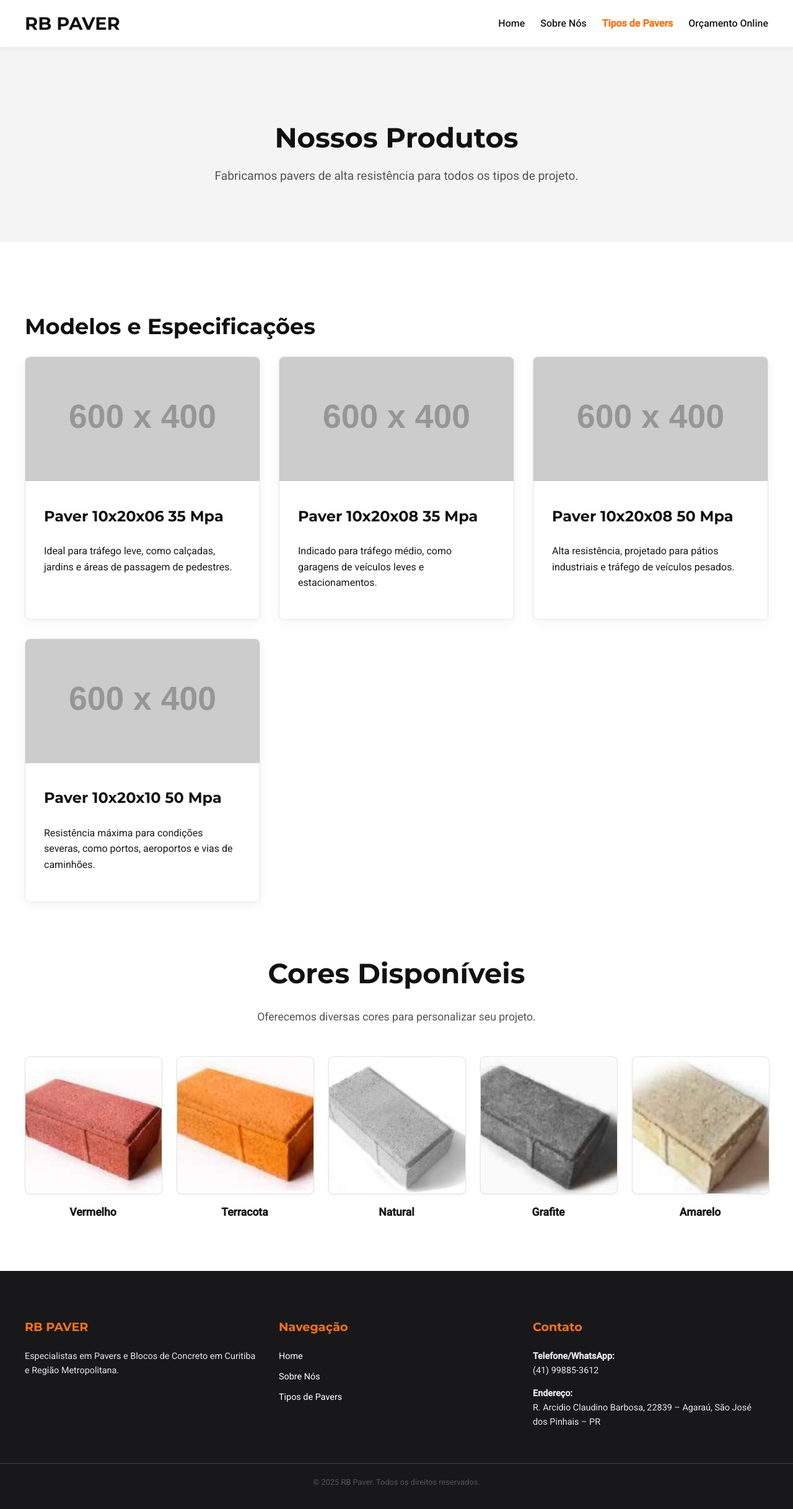
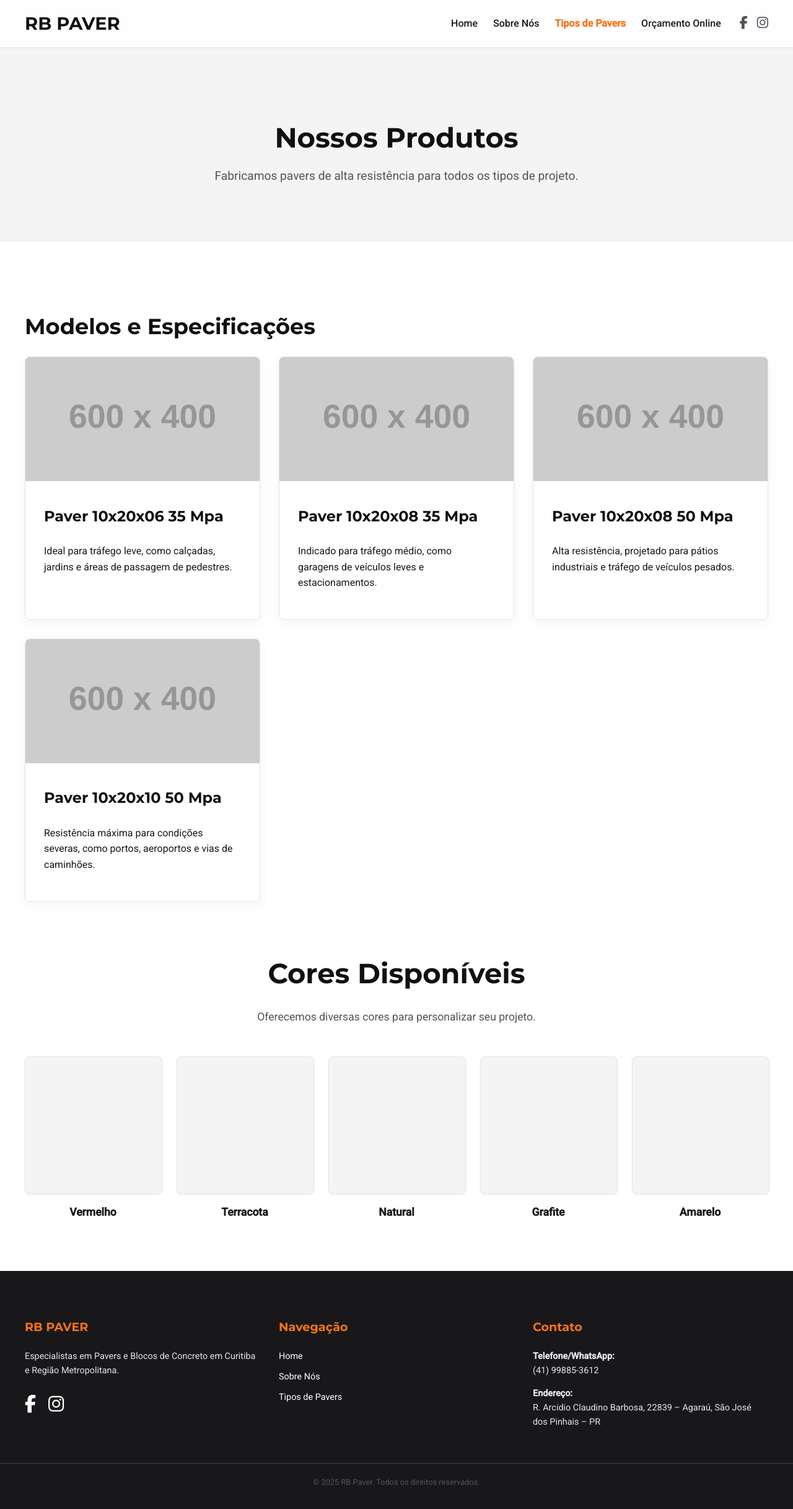
Before and after one commit to ThauanTavares/sitePaver, a plain HTML site: page tipos-de-pavers.html in a window 1280 px wide. Shown: the whole page at 62% size. Drawn offline with nearby package versions, Linux system fonts and the light colour scheme; placeholder pictures from the web are drawn by us.

Commit message:
icons insta face

```diff
--- a/style.css
+++ b/style.css
@@ -582,3 +582,45 @@ main section:first-of-type {
     object-fit: cover; /* Isso faz a imagem preencher o espaço sem distorcer */
     border-radius: 8px; /* Para manter as bordas arredondadas */
 }
+
+/* --- Estilos para Ícones de Redes Sociais --- */
+
+/* Wrapper no Header para alinhar menu e ícones */
+.nav-wrapper {
+    display: flex;
+    align-items: center;
+    gap: 30px;
+}
+
+/* Ícones no Header (Menu) */
+.nav-social {
+    display: flex;
+    gap: 15px;
+}
+
+.nav-social a {
+    color: var(--cor-texto-secundario);
+    font-size: 1.3rem;
+    transition: color 0.3s;
+}
+
+.nav-social a:hover {
+    color: var(--cor-destaque);
+}
+
+/* Ícones no Footer (Rodapé) */
+.footer-social {
+    margin-top: 20px;
+    display: flex;
+    gap: 20px;
+}
+
+.footer-social a {
+    color: var(--cor-branca);
+    font-size: 1.8rem;
+    transition: color 0.3s;
+}
+
+.footer-social a:hover {
+    color: var(--cor-destaque);
+}
--- a/tipos-de-pavers.html
+++ b/tipos-de-pavers.html
@@ -6,7 +6,7 @@
     <title>Tipos de Pavers - RB Paver</title>
 
     <link rel="stylesheet" href="https://cdn.jsdelivr.net/npm/swiper@11/swiper-bundle.min.css" />
-    <script src="https://cdn.jsdelivr.net/npm/swiper@11/swiper-bundle.min.js"></script>
+    <link rel="stylesheet" href="https://cdnjs.cloudflare.com/ajax/libs/font-awesome/6.5.2/css/all.min.css" integrity="sha512-SnH5WK+bZxgPHs44uWIX+LLJAJ9/2PkPKZ5QiAj6Ta86w+fsb2TkcmfRyVX3pBnMFcV7oQPJkl9QevSCWr3W6A==" crossorigin="anonymous" referrerpolicy="no-referrer" />
 
     <link rel="stylesheet" href="style.css">
 
@@ -16,6 +16,8 @@
     <header class="header">
         <div class="container">
             <a href="index.html" class="logo">RB PAVER</a>
+
+            <div class="nav-wrapper">
                 <nav class="nav-menu">
                     <ul>
                         <li><a href="index.html">Home</a></li>
@@ -24,6 +26,11 @@
                         <li><a href="calculadora.html">Orçamento Online</a></li>
                     </ul>
                 </nav>
+                <div class="nav-social">
+                    <a href="https://www.facebook.com/share/14eRMEpzPqE/?mibextid=wwXIfr" aria-label="Link para o Facebook" target="_blank"><i class="fab fa-facebook-f"></i></a>
+                    <a href="https://www.instagram.com/rbpaver_/" aria-label="Link para o Instagram" target="_blank"><i class="fab fa-instagram"></i></a>
+                </div>
+            </div>
         </div>
     </header>
 
@@ -84,38 +91,27 @@
 
                     <div class="cor-item">
                         <div class="cor-quadrado">
-                            <img src="images/vermelho.png" alt="Paver na cor Vermelha">
                             </div>
                         <p>Vermelho</p>
                     </div>
 
                     <div class="cor-item">
-                        <div class="cor-quadrado">
-                            <img src="images/terracota.png" alt="Paver na cor Terracota">
-                        </div>
+                        <div class="cor-quadrado"></div>
                         <p>Terracota</p>
                     </div>
 
                     <div class="cor-item">
-                        <div class="cor-quadrado">
-                            <img src="images/natural.png" alt="Paver na cor Natural">
-                        </div>
+                        <div class="cor-quadrado"></div>
                         <p>Natural</p>
                     </div>
 
                     <div class="cor-item">
-                        <div class="cor-quadrado">
-                            <img src="images/cinza.png" alt="Paver na cor Grafite">
-
-                        </div>
+                        <div class="cor-quadrado"></div>
                         <p>Grafite</p>
                     </div>
 
                     <div class="cor-item">
-                        <div class="cor-quadrado">
-                            <img src="images/amarelo.png" alt="Paver na cor Amarelo">
-
-                        </div>
+                        <div class="cor-quadrado"></div>
                         <p>Amarelo</p>
                     </div>
 
@@ -131,6 +127,10 @@
             <div>
                 <h4>RB PAVER</h4>
                 <p>Especialistas em Pavers e Blocos de Concreto em Curitiba e Região Metropolitana.</p>
+                <div class="footer-social">
+                    <a href="https://www.facebook.com/share/14eRMEpzPqE/?mibextid=wwXIfr" aria-label="Link para o Facebook" target="_blank"><i class="fab fa-facebook-f"></i></a>
+                    <a href="https://www.instagram.com/rbpaver_/" aria-label="Link para o Instagram" target="_blank"><i class="fab fa-instagram"></i></a>
+                </div>
             </div>
             <div>
                 <h4>Navegação</h4>
```
Also changed, not shown: calculadora.html (+12 -1 lines), index.html (+15 -4 lines), sobre.html (+12 -1 lines). Lines whose indentation alone changed are shown as unchanged.
